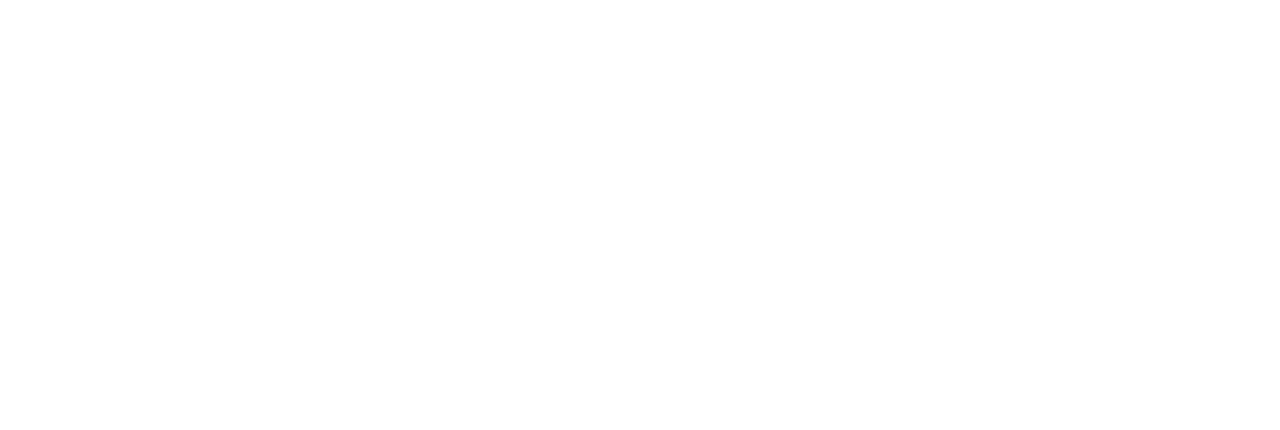
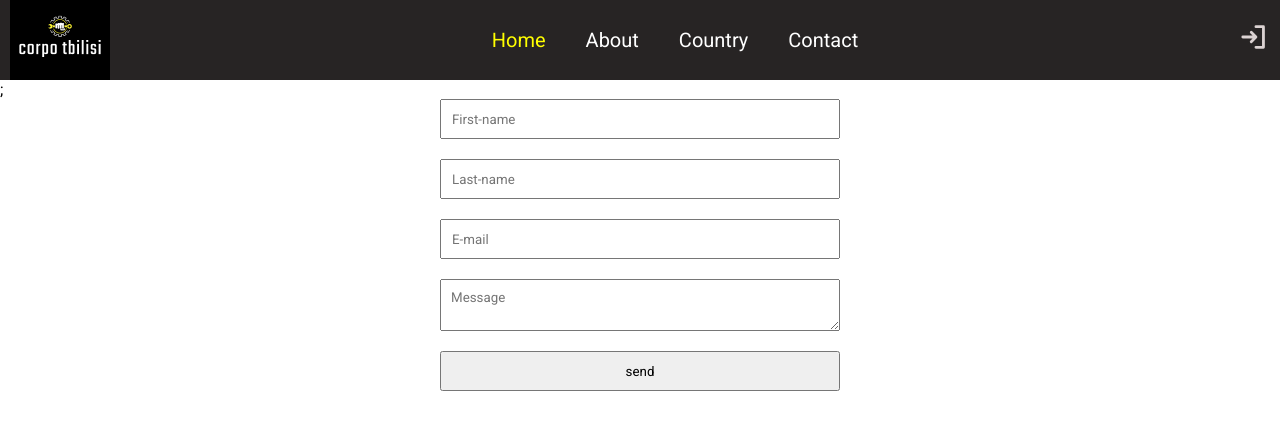
Before and after one commit to Tazo-gociridze/countries-app, a React (Vite) app: page /contact in a window 1280 px wide. Before the commit this address had no page. Shown: the top 430 px of the page. Built offline with nearby package versions, Linux system fonts and the light colour scheme.

Commit message:
store changes

```diff
--- a/src/App.css
+++ b/src/App.css
@@ -235,6 +235,42 @@
 }
 
 
+/* Contact page ------>>> */
+
+.contact-page{
+   form{
+    display: flex;
+    align-items: center;
+    justify-content: center;
+    flex-direction: column;
+   }
+}
+
+
+.form__wrapper{
+    display: flex;
+    flex-direction: column;
+    width: 400px;
+    gap: 20px;
+
+    input{
+        height: 40px;
+        padding: 0px 10px;
+    }
+
+    textarea{
+        max-width: 400px;
+        min-width: 100%;
+        padding: 10px 10px;
+    }
+
+    button{
+        height: 40px;
+
+    }
+}
+
+
 
 /*
   ------------------ media query
--- a/src/App.tsx
+++ b/src/App.tsx
@@ -1,11 +1,10 @@
-
 import { BrowserRouter, Route, Routes } from "react-router-dom";
 import "./App.css";
-
 import Layout from "./Layout";
 import Home from "./pages/Home";
 import About from "./pages/About";
 import Country from "./pages/Country";
+import Contact from "./pages/Contact";
 
 
 function App() {
@@ -16,6 +15,7 @@ function App() {
               <Route path="/" index element={<Home/>}></Route>
               <Route path="/about" element={<About/>}></Route>
               <Route path="/country" element={<Country/>}></Route>
+              <Route path="/contact" element={<Contact/>}></Route>
             </Route>
        </Routes>
     </BrowserRouter>
--- /dev/null
+++ b/src/components/Contact/contact-components/Form/Form.tsx
@@ -0,0 +1,63 @@
+import React, { useState } from "react";
+import { NameState } from "./formLogit";
+import Input from "./form-components/Input";
+
+function Form() {
+  const [name, setName] = useState<NameState>({
+    firstName: "",
+    lastName: "",
+    email: "",
+    message: "",
+  });
+
+  const handleSubmit = (e: React.FormEvent<HTMLFormElement>) => {
+    e.preventDefault();
+
+    const formData = new FormData(e.currentTarget);
+    const firstName = formData.get("firstName") as string;
+    const lastName = formData.get("lastName") as string;
+    const email = formData.get("email") as string;
+    const message = formData.get("message") as string;
+
+    setName({ firstName, lastName, email, message });
+    console.log(name);
+    setName({ firstName: "", lastName: "", email: "", message: "" });
+  };
+
+  return (
+    <form onSubmit={handleSubmit}>
+      <div className="form__wrapper">
+        <Input
+          placeholder="First-name"
+          type="text"
+          name="firstName"
+          value={name.firstName}
+          onChange={(e) => setName({ ...name, firstName: e.target.value })}
+        />
+        <Input
+          placeholder="Last-name"
+          type="text"
+          name="lastName"
+          value={name.lastName}
+          onChange={(e) => setName({ ...name, lastName: e.target.value })}
+        />
+        <Input
+          placeholder="E-mail"
+          type="email"
+          name="email"
+          value={name.email}
+          onChange={(e) => setName({ ...name, email: e.target.value })}
+        />
+        <textarea
+          placeholder="Message"
+          name="message"
+          value={name.message}
+          onChange={(e) => setName({ ...name, message: e.target.value })}
+        />
+        <button type="submit">send</button>
+      </div>
+    </form>
+  );
+}
+
+export default Form;
--- /dev/null
+++ b/src/components/Contact/contact-components/Form/form-components/Input.tsx
@@ -0,0 +1,9 @@
+import { FC, InputHTMLAttributes } from "react"
+
+const Input: FC<InputHTMLAttributes<HTMLInputElement>> = ({...props}, {}) => {
+  return (
+    <input {...props}/>
+  )
+};
+
+export default Input;
--- /dev/null
+++ b/src/components/Contact/contact-components/Form/formLogit.ts
@@ -0,0 +1,7 @@
+
+export interface NameState {
+    firstName: string;
+    lastName: string;
+    email: string;
+    message: string;
+  }
--- a/src/components/Header/header-components/Nav.tsx
+++ b/src/components/Header/header-components/Nav.tsx
@@ -5,6 +5,7 @@ const navs = [
     { name: "Home", path: "/" },
     { name: "About", path: "/about" },
     { name: "Country", path: "/country" },
+    { name: "Contact", path: "/contact" },
   ];
 
 const Nav: FC = () => {
--- a/src/components/country/CountrySection.tsx
+++ b/src/components/country/CountrySection.tsx
@@ -11,6 +11,8 @@ export const CountrySection: FC = () => {
         <>
         <section className="country__section">
             <Wrapper/>
+            <Wrapper/>
+            <Wrapper/>
         </section>
         </>
     )
--- a/src/components/country/country-components/Characteristics.tsx
+++ b/src/components/country/country-components/Characteristics.tsx
@@ -5,8 +5,7 @@ interface CountryInfoProps {
   characteristics: CountryCharacteristic[];
 }
 
-const Characteristics: FC<CountryInfoProps> = ({characteristics}) => {
-
+const Characteristics: FC<CountryInfoProps> = ({ characteristics }) => {
   return (
     <div className="characteristics">
       {characteristics.map((item, i) => (
--- a/src/components/country/country-components/Wrapper.tsx
+++ b/src/components/country/country-components/Wrapper.tsx
@@ -1,22 +1,39 @@
-import { FC } from "react"
+import { FC } from "react";
 import Img from "./Img";
 import Characteristics from "./Characteristics";
 
 export interface CountryCharacteristic {
   name: string;
+  capital: string;
+  population: string;
 }
 
 export const Wrapper: FC = () => {
   const countryCharacteristics: CountryCharacteristic[] = [
-    { name: "Country: Georgia" },
-    { name: "Capital: Tbilisi" },
-    { name: "population: 3 736,4 thousand" },
+    {
+      name: "Country: Georgia",
+      capital: "Capital: Tbilisi",
+      population: "population: 3 736,4 thousand",
+    },
+
+    {
+      name: "Country: Georgia",
+      capital: "Capital: Tbilisi",
+      population: "population: 3 736,4 thousand",
+    },
+
+    {
+      name: "Country: Georgia",
+      capital: "Capital: Tbilisi",
+      population: "population: 3 736,4 thousand",
+    },
+
   ];
 
   return (
     <div className="country__section-wrapper">
-      <Img/>
-      <Characteristics characteristics={countryCharacteristics}/>
-  </div>
-  )
+      <Img />
+      <Characteristics characteristics={countryCharacteristics} />
+    </div>
+  );
 };
--- /dev/null
+++ b/src/pages/Contact.tsx
@@ -0,0 +1,12 @@
+import Form from '@components/Contact/contact-components/Form/Form';
+import React from 'react';
+
+const Contact: React.FC = () => {
+  return (
+    <div className="contact-page">
+        <Form/>
+    </div>
+  );
+};
+
+export default Contact;
```
